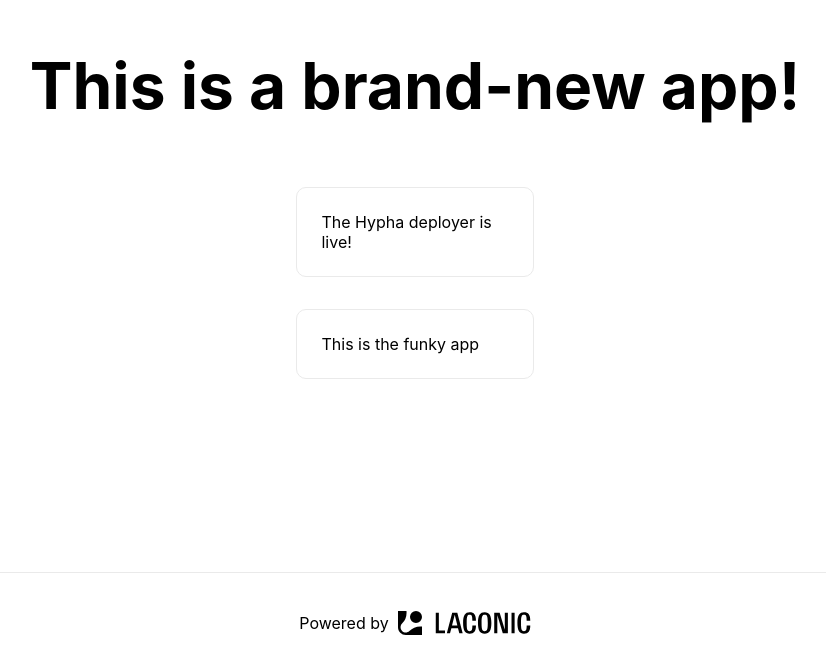
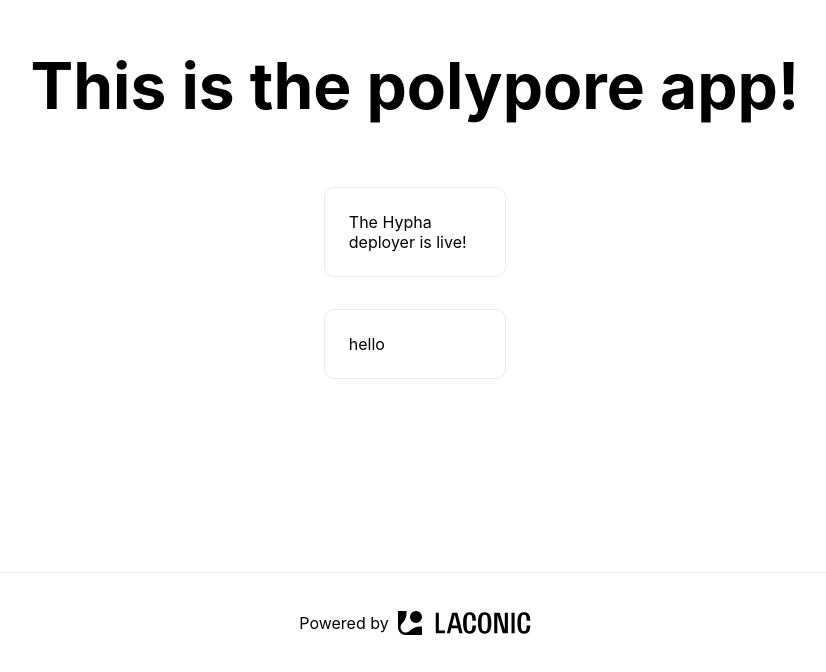
Before and after one commit to dasanchez/birbit, a Next.js app: page / in a window 1280 px wide. Shown: the part 128-800 px from the top of the page, without its empty margins (225-1051 px from the left). Built offline with nearby package versions, Linux system fonts and the light colour scheme.

Commit message:
polypore app

```diff
--- a/package.json
+++ b/package.json
@@ -1,7 +1,7 @@
 {
   "private": true,
-  "name": "@conk/test-nonref-app",
-  "version": "0.0.2",
+  "name": "@conk/polypore-app",
+  "version": "0.0.1",
   "repository": "https://github.com/dasanchez/birbit",
   "scripts": {
     "dev": "next dev",
--- a/pages/index.tsx
+++ b/pages/index.tsx
@@ -5,7 +5,7 @@ export default function Home() {
     <div className={styles.container}>
       <main className={styles.main}>
         <h1 className={styles.title}>
-          This is a brand-new app!
+          This is the polypore app!
         </h1>
 
         <div className={styles.grid}>
```
Also changed, not shown: 2 other files (tests, documents, lock files or other folders).
